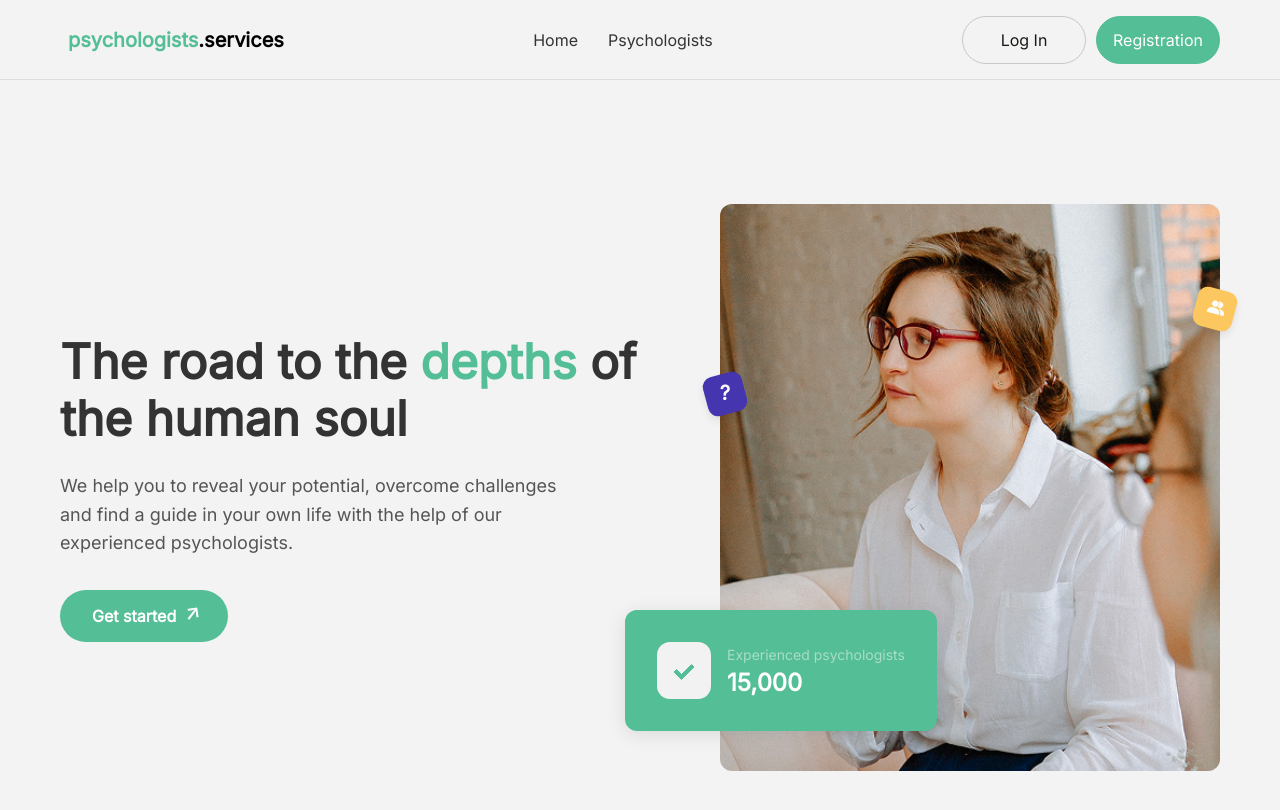
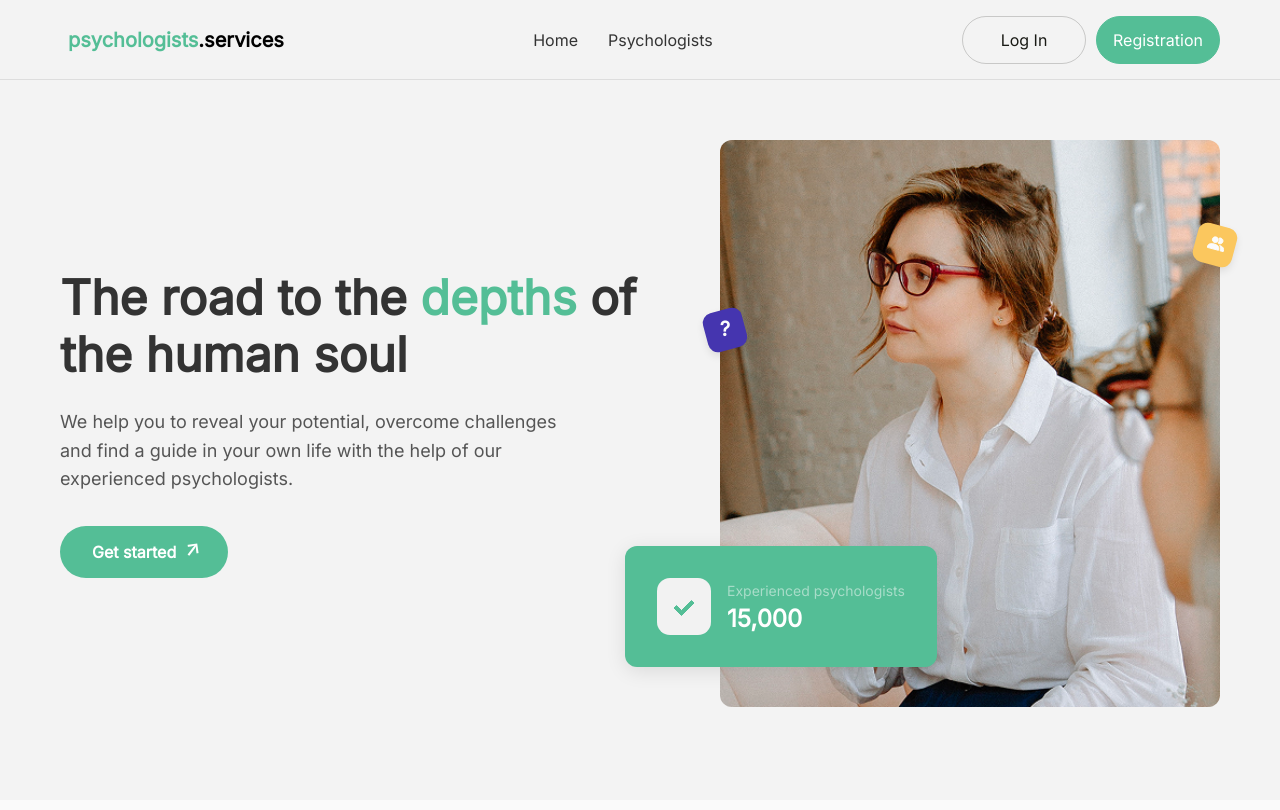
Before and after one commit to ArdicMehmet/Psychologists-Services, a React (Vite) app: page / in a window 1280 px wide. Shown: the top 810 px of the page. Built offline with nearby package versions, Linux system fonts and the light colour scheme; no server answers.

Commit message:
css bug fix

```diff
--- a/src/App.css
+++ b/src/App.css
@@ -22,4 +22,5 @@ body {
 .main-content {
   flex: 1;
   margin-top: 80px;
+  background-color: #f3f3f3;
 }
--- a/src/pages/Home/index.jsx
+++ b/src/pages/Home/index.jsx
@@ -11,7 +11,6 @@ const Home = () => {
   const theme = useSelector(selectCurrentTheme);
   const navigate = useNavigate();
   return (
-    <div className="main">
     <div className="home-container">
       <div className="hero-section">
         <div className="hero-content">
@@ -21,8 +20,8 @@ const Home = () => {
             of the human soul
           </h1>
           <p className="hero-description">
-              We help you to reveal your potential, overcome challenges and find
-              a guide in your own life with the help of our experienced
+            We help you to reveal your potential, overcome challenges and find a
+            guide in your own life with the help of our experienced
             psychologists.
           </p>
           <button
@@ -64,7 +63,6 @@ const Home = () => {
         </div>
       </div>
     </div>
-    </div>
   );
 };
 
--- a/src/pages/Home/styles.css
+++ b/src/pages/Home/styles.css
@@ -1,13 +1,9 @@
-.main {
-  width: 100%;
-  min-height: 100vh;
-  background-color: #f3f3f3;
-}
 .home-container {
   width: 100%;
   max-width: 1200px;
   margin: 20px auto 0;
   padding: 0 20px;
+  background-color: transparent;
 }
 
 .hero-section {
@@ -32,10 +28,6 @@
   color: #333;
 }
 
-.highlight-text {
-  color: #4caf82; /* Theme color - replace with your variable */
-}
-
 .hero-description {
   font-size: 18px;
   line-height: 1.6;
@@ -45,7 +37,6 @@
 }
 
 .get-started-button {
-  background-color: #4caf82; /* Theme color - replace with your variable */
   color: white;
   border: none;
   border-radius: 50px;
@@ -59,7 +50,6 @@
 }
 
 .get-started-button:hover {
-  background-color: #3d9a6d; /* Darker theme color */
   transform: translateY(-2px);
 }
 
```
Lines whose indentation alone changed are shown as unchanged.
